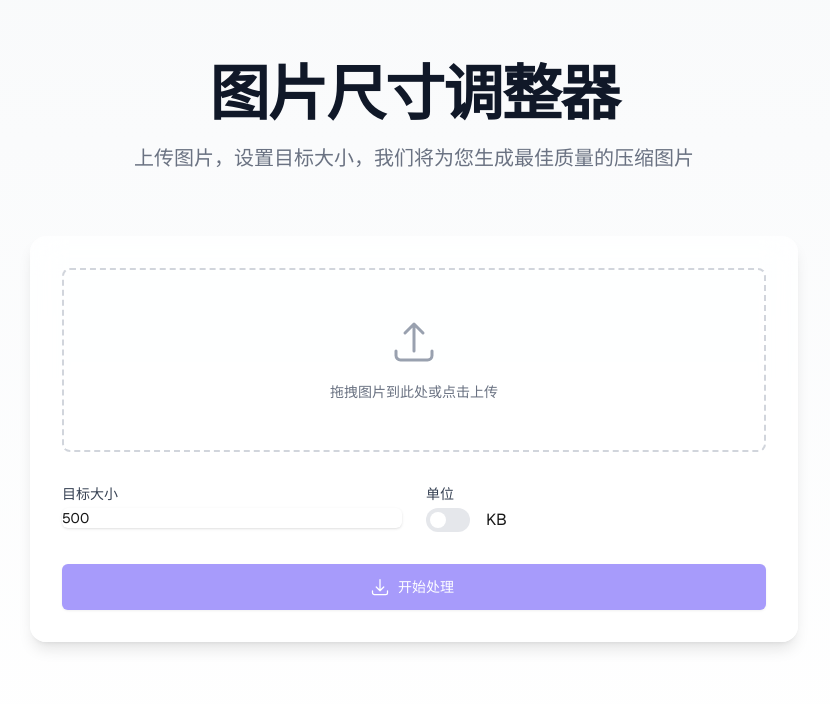
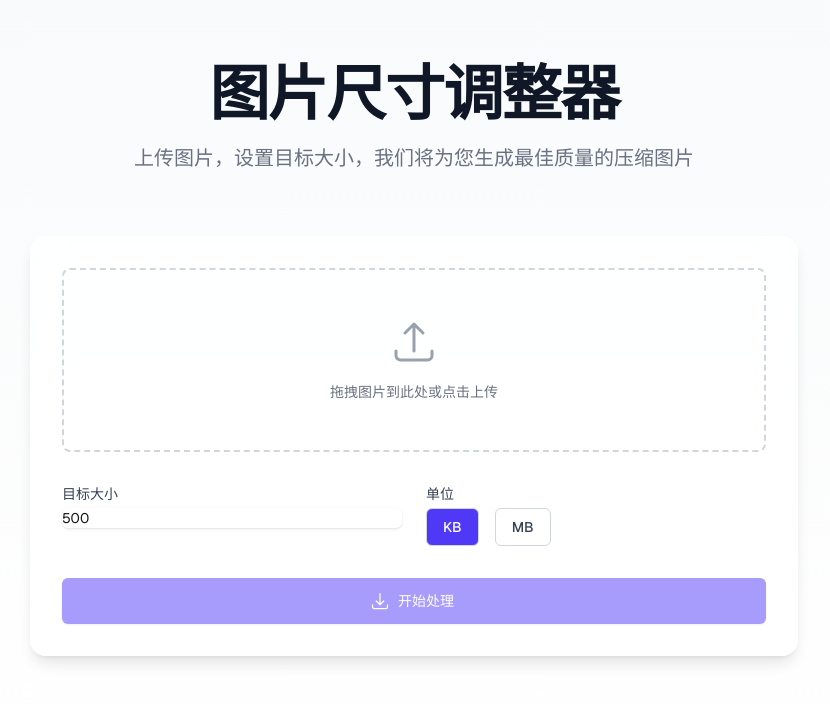
Before and after one commit to shijiu668/kbmb, a Next.js app: page / in a window 1280 px wide. Shown: the top 704 px of the page, without its empty margins (226-1056 px from the left). Built offline with nearby package versions, Linux system fonts and the light colour scheme.

Commit message:
第3次上传

```diff
--- a/src/app/page.tsx
+++ b/src/app/page.tsx
@@ -126,7 +126,9 @@ export default function Home() {
                 </label>
                 <div className="mt-1">
                   <input
-                    type="number"
+                    type="text"
+                    inputMode="numeric"
+                    pattern="[0-9]*"
                     value={targetSize}
                     onChange={(e) => setTargetSize(Number(e.target.value))}
                     className="shadow-sm focus:ring-indigo-500 focus:border-indigo-500 block w-full sm:text-sm border-gray-300 dark:border-gray-600 rounded-md dark:bg-gray-700 dark:text-white"
@@ -139,20 +141,22 @@ export default function Home() {
                   单位
                 </label>
                 <div className="mt-1">
-                  <Switch.Group>
-                    <div className="flex items-center">
-                      <Switch
-                        checked={unit === 'mb'}
-                        onChange={(checked) => setUnit(checked ? 'mb' : 'kb')}
-                        className={`${unit === 'mb' ? 'bg-indigo-600' : 'bg-gray-200'} relative inline-flex h-6 w-11 items-center rounded-full transition-colors focus:outline-none focus:ring-2 focus:ring-indigo-500 focus:ring-offset-2`}
-                      >
-                        <span
-                          className={`${unit === 'mb' ? 'translate-x-6' : 'translate-x-1'} inline-block h-4 w-4 transform rounded-full bg-white transition-transform`}
-                        />
-                      </Switch>
-                      <Switch.Label className="ml-4">{unit.toUpperCase()}</Switch.Label>
-                    </div>
-                  </Switch.Group>
+                  <div className="flex space-x-4">
+                    <button
+                      type="button"
+                      onClick={() => setUnit('kb')}
+                      className={`${unit === 'kb' ? 'bg-indigo-600 text-white' : 'bg-white text-gray-700 dark:bg-gray-700 dark:text-gray-300'} px-4 py-2 rounded-md text-sm font-medium border border-gray-300 dark:border-gray-600 focus:outline-none focus:ring-2 focus:ring-indigo-500 focus:ring-offset-2`}
+                    >
+                      KB
+                    </button>
+                    <button
+                      type="button"
+                      onClick={() => setUnit('mb')}
+                      className={`${unit === 'mb' ? 'bg-indigo-600 text-white' : 'bg-white text-gray-700 dark:bg-gray-700 dark:text-gray-300'} px-4 py-2 rounded-md text-sm font-medium border border-gray-300 dark:border-gray-600 focus:outline-none focus:ring-2 focus:ring-indigo-500 focus:ring-offset-2`}
+                    >
+                      MB
+                    </button>
+                  </div>
                 </div>
               </div>
             </div>
```
